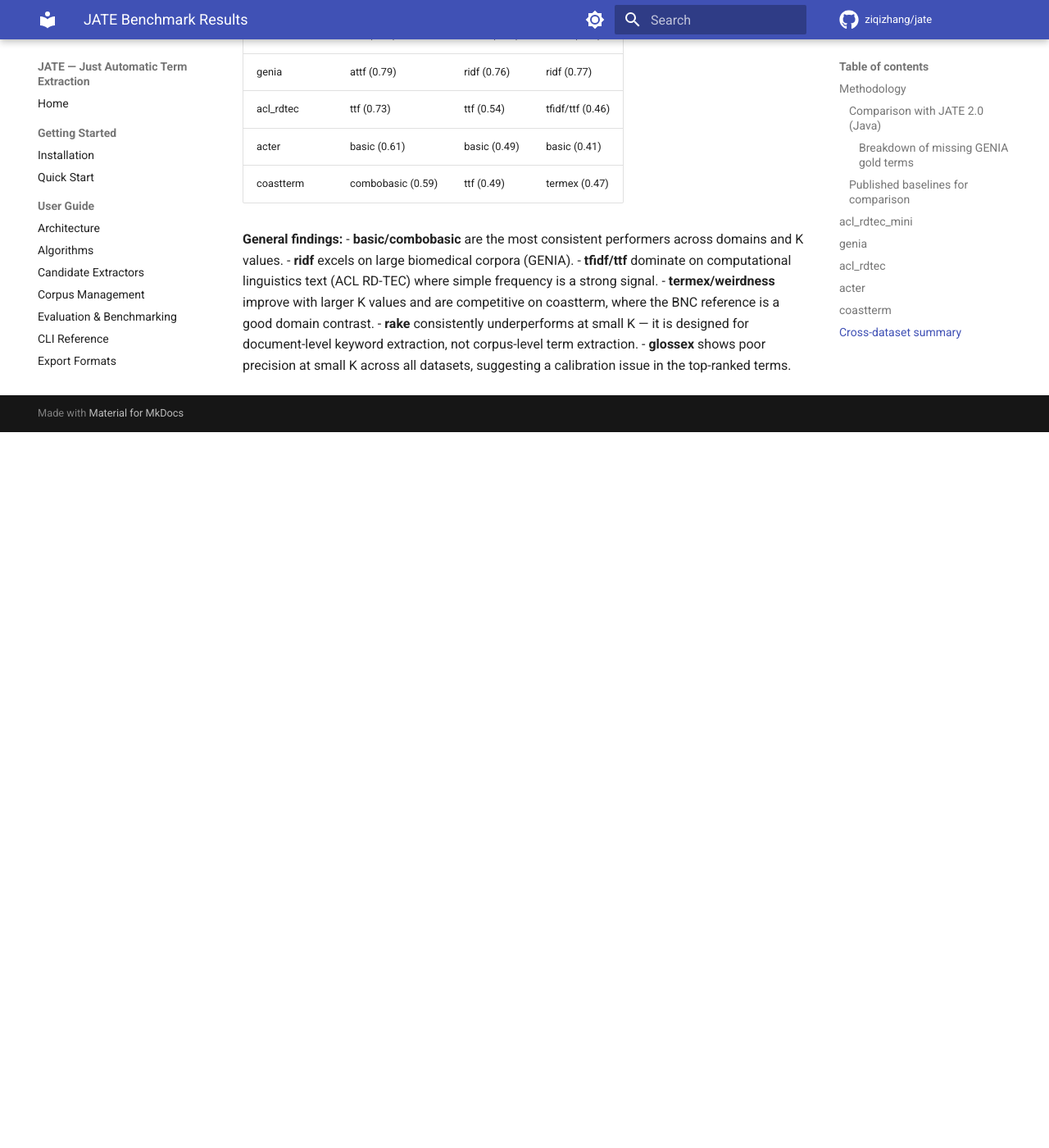
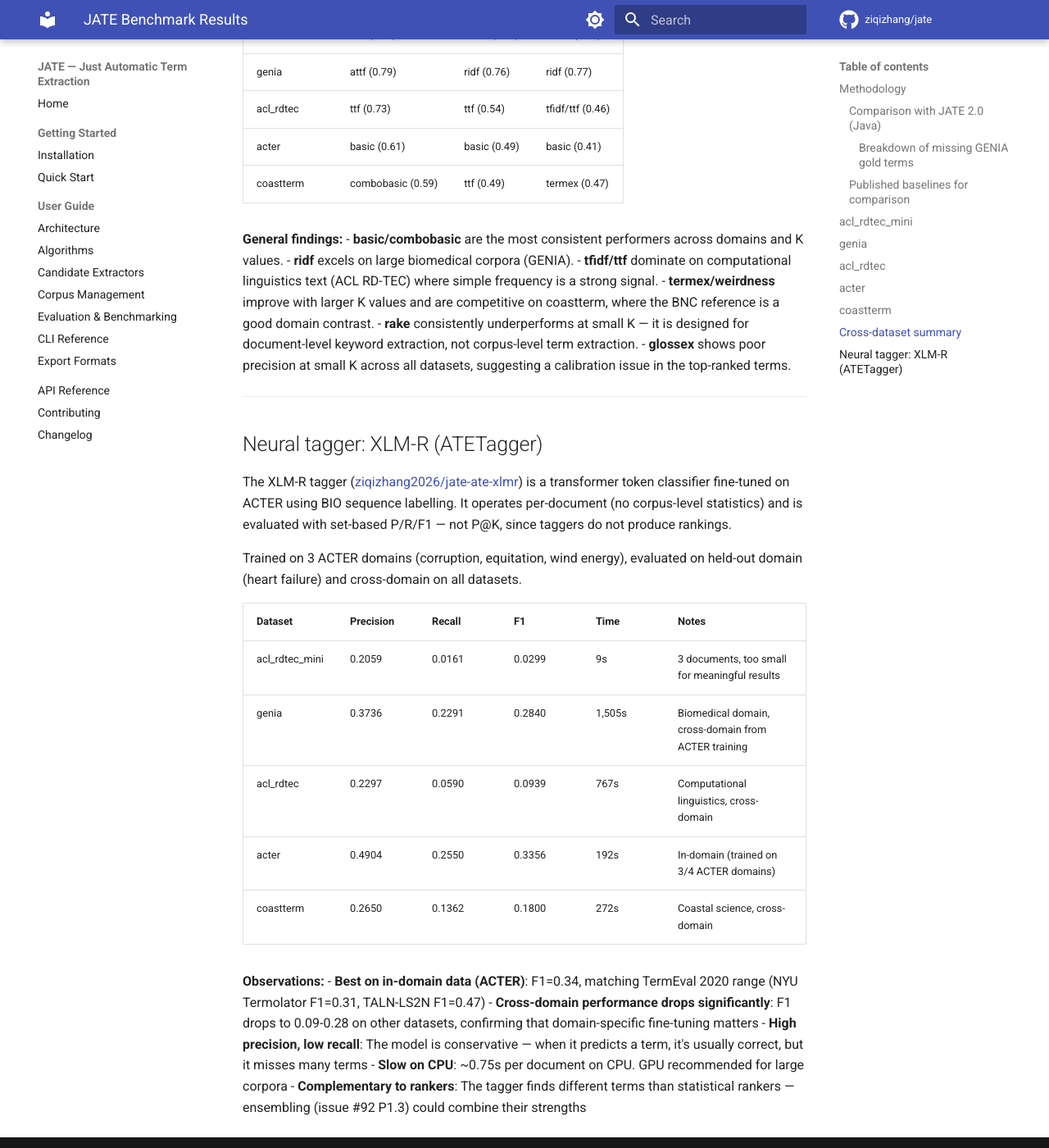
Before and after one commit to ziqizhang/jate, an MkDocs documentation site: the page built from docs/benchmark-results.md, in a window 1280 px wide and 1400 px high, scrolled down 8606 px. Shown: the whole window at 82% size. Built offline with MkDocs 1.6.1 and Material for MkDocs 9.7.7, drawn with Linux system fonts in a browser that asks for light colours; comment, search, counter and statistics services are not loaded; before the commit the page ends 9133 px from its top, so only the background shows below that.

Commit message:
docs: add XLM-R tagger results to benchmark page (#92)
Add neural tagger section with set-based P/R/F1 across all 5 datasets.
Best on in-domain ACTER (F1=0.34), cross-domain drops to 0.09-0.28.
Change benchmark script output to benchmark-raw-results.md to avoid
overwriting the curated document.

```diff
--- a/docs/benchmark-results.md
+++ b/docs/benchmark-results.md
@@ -238,3 +238,26 @@
 - **termex/weirdness** improve with larger K values and are competitive on coastterm, where the BNC reference is a good domain contrast.
 - **rake** consistently underperforms at small K — it is designed for document-level keyword extraction, not corpus-level term extraction.
 - **glossex** shows poor precision at small K across all datasets, suggesting a calibration issue in the top-ranked terms.
+
+---
+
+## Neural tagger: XLM-R (ATETagger)
+
+The XLM-R tagger ([ziqizhang2026/jate-ate-xlmr](https://huggingface.co/ziqizhang2026/jate-ate-xlmr)) is a transformer token classifier fine-tuned on ACTER using BIO sequence labelling. It operates per-document (no corpus-level statistics) and is evaluated with set-based P/R/F1 — not P@K, since taggers do not produce rankings.
+
+Trained on 3 ACTER domains (corruption, equitation, wind energy), evaluated on held-out domain (heart failure) and cross-domain on all datasets.
+
+| Dataset | Precision | Recall | F1 | Time | Notes |
+|---------|-----------|--------|------|------|-------|
+| acl_rdtec_mini | 0.2059 | 0.0161 | 0.0299 | 9s | 3 documents, too small for meaningful results |
+| genia | 0.3736 | 0.2291 | 0.2840 | 1,505s | Biomedical domain, cross-domain from ACTER training |
+| acl_rdtec | 0.2297 | 0.0590 | 0.0939 | 767s | Computational linguistics, cross-domain |
+| acter | 0.4904 | 0.2550 | 0.3356 | 192s | In-domain (trained on 3/4 ACTER domains) |
+| coastterm | 0.2650 | 0.1362 | 0.1800 | 272s | Coastal science, cross-domain |
+
+**Observations:**
+- **Best on in-domain data (ACTER)**: F1=0.34, matching TermEval 2020 range (NYU Termolator F1=0.31, TALN-LS2N F1=0.47)
+- **Cross-domain performance drops significantly**: F1 drops to 0.09-0.28 on other datasets, confirming that domain-specific fine-tuning matters
+- **High precision, low recall**: The model is conservative — when it predicts a term, it's usually correct, but it misses many terms
+- **Slow on CPU**: ~0.75s per document on CPU. GPU recommended for large corpora
+- **Complementary to rankers**: The tagger finds different terms than statistical rankers — ensembling (issue #92 P1.3) could combine their strengths
```
Also changed, not shown: 1 other file.
